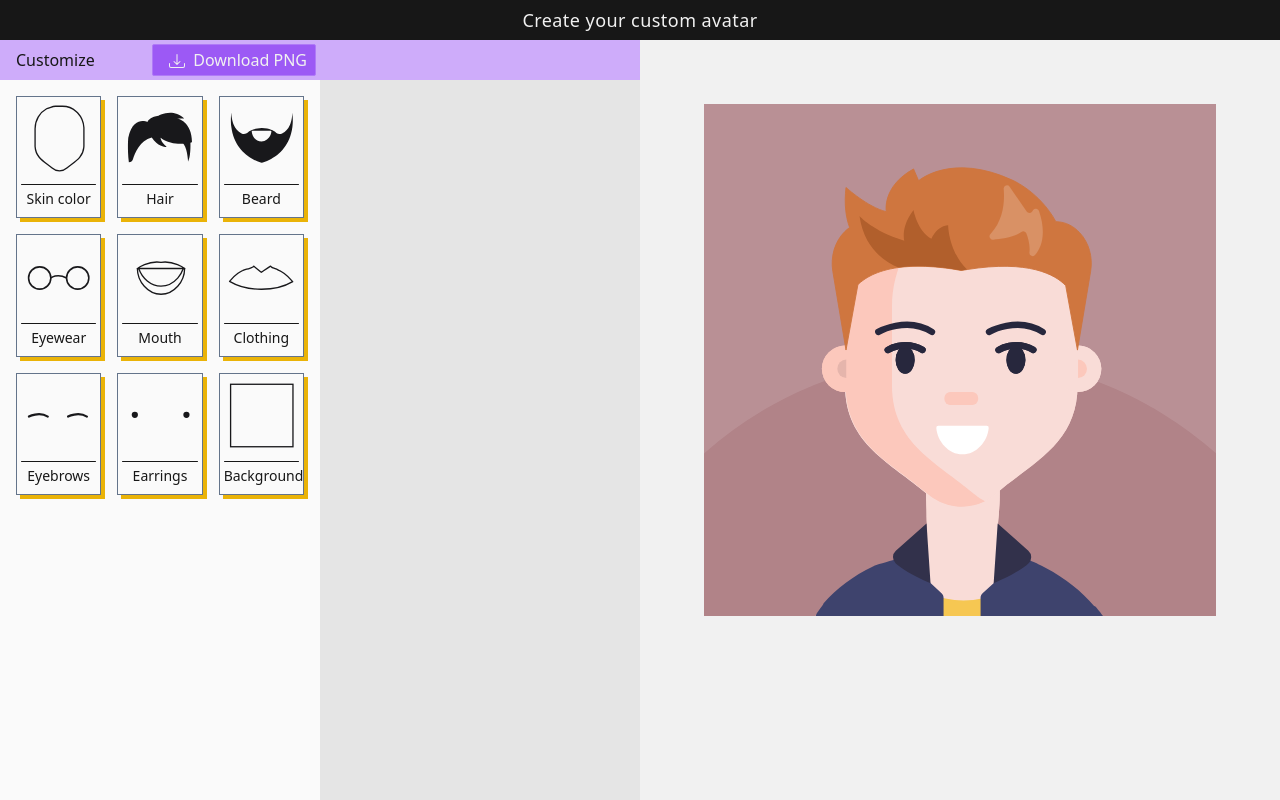
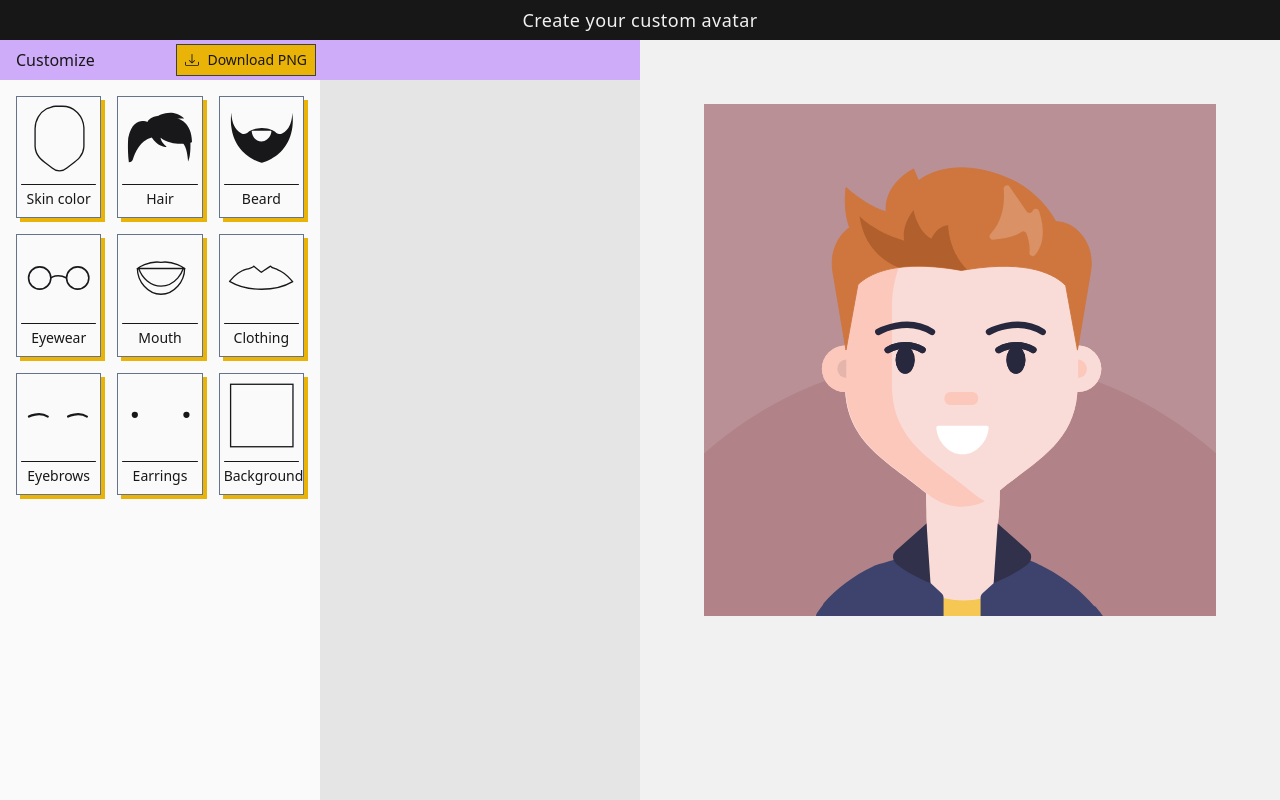
Before and after one commit to R15NTL/avatar-creator, a React (Create React App) app: page / in a window 1280 px wide. Built offline with nearby package versions, Linux system fonts and the light colour scheme.

Commit message:
Download button styled

```diff
--- a/src/components/buttons/AvatarDownloadButton.jsx
+++ b/src/components/buttons/AvatarDownloadButton.jsx
@@ -26,16 +26,15 @@ function AvatarDownloadButton() {
   };
   return (
     <button
-      className="right-0 h-8 p-2 text-light bg-singlePlayer500 border border-singlePlayer400 m-1 rounded-sm align-middle flex
-      transition duration-200 ease-in-out
-      hover:bg-singlePlayer400 hover:border-singlePlayer250
-      active:bg-singlePlayer550  active:border-slate-500"
+      className="right-0 p-2 m-1 text-sm align-middle flex
+      transition duration-200 ease-in-out border-neutral-700 border
+      bg-yellow-500 hover:bg-yellow-400 active:bg-yellow-600 "
       onClick={downloadSvg}
     >
-      <div className=" flex-1 mx-2 ">
+      <div className=" flex-1 mr-2 ">
         <BsDownload />
       </div>{" "}
-      <p className="flex-1 p-0 m-0 self-center whitespace-nowrap align-middle font-light">
+      <p className="flex-1 p-0 m-0 self-center whitespace-nowrap align-middle font-medium">
         Download PNG
       </p>
       <div ref={svgRef} className="hidden w-48 h-48">
--- a/src/components/buttons/OptionButtonBase.jsx
+++ b/src/components/buttons/OptionButtonBase.jsx
@@ -15,7 +15,7 @@ export default function OptionButtonBase({
         className={cn(
           `text-center border p-2 z-10 relative w-full transition duration-200 ease-in-out hover:bg-slate-600 border-slate-500 active:bg-singlePlayer300`,
           isSelected
-            ? " bg-singlePlayer200 hover:bg-singlePlayer100 translate-x-0.5 translate-y-0.5"
+            ? " bg-singlePlayer200 hover:bg-singlePlayer100 translate-x-1 translate-y-1"
             : "bg-neutral-50 hover:bg-neutral-200",
           className
         )}
```
